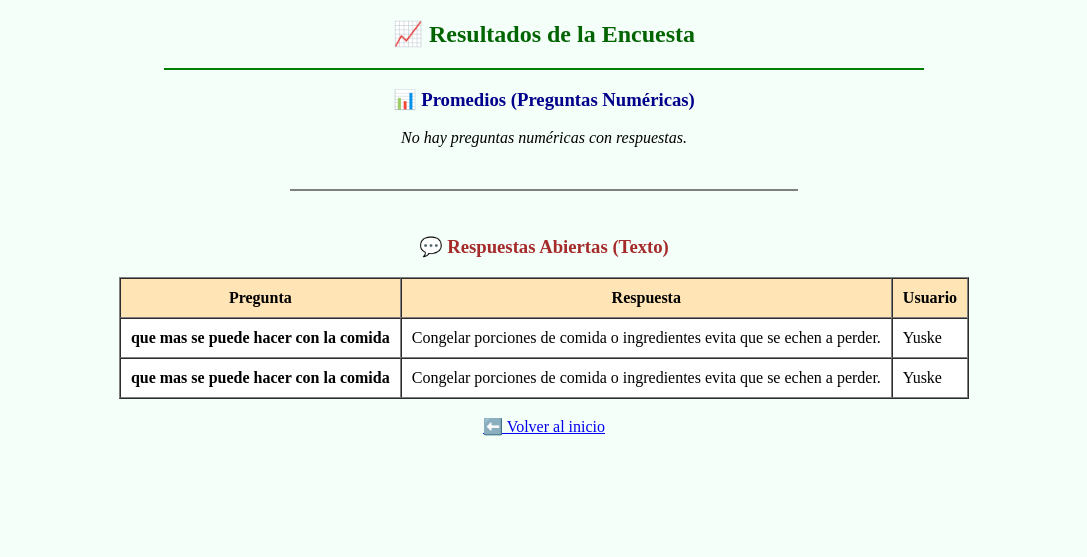
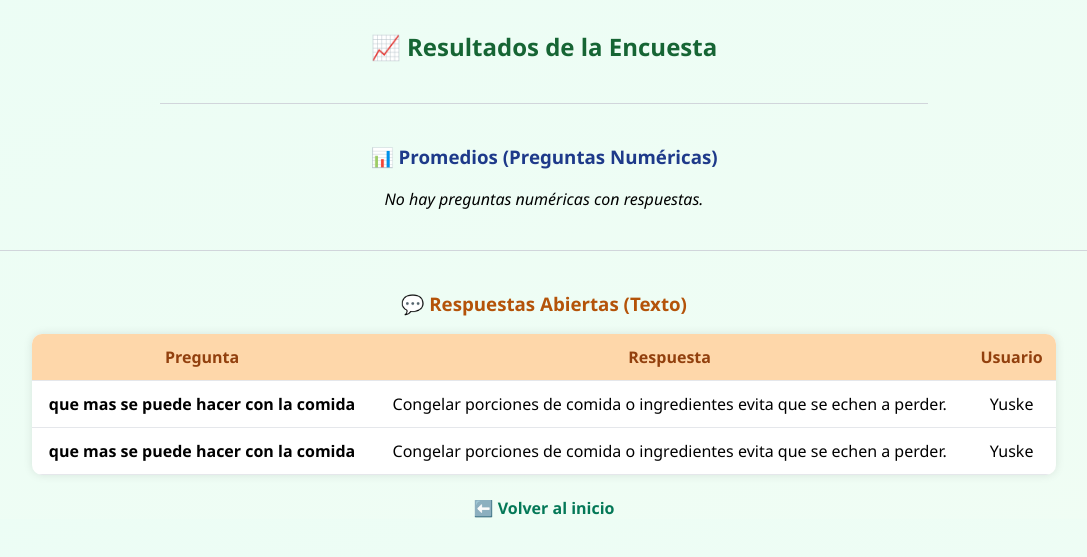
Before and after one commit to Yuske0Urameshi/Encuesta, a Flask app: page /resultados/1 in a window 1280 px wide. Shown: the top 557 px of the page, without its empty margins (96-1183 px from the left). Run offline with Flask 3, Linux system fonts and the light colour scheme; data comes from the database, SQL or seed files in the repository.

Commit message:
Update resultados.html

```diff
--- a/templates/resultados.html
+++ b/templates/resultados.html
@@ -2,39 +2,99 @@
 <html>
 <head>
   <title>Resultados de Encuesta</title>
+  <style>
+    body {
+      font-family: "Segoe UI", Arial, sans-serif;
+      background: linear-gradient(to bottom right, #ecfdf5, #f0fdf4);
+      margin: 0;
+      padding: 0;
+    }
+    h2 {
+      color: #166534;
+      margin-top: 30px;
+    }
+    h3 {
+      margin-top: 30px;
+    }
+    table {
+      border-collapse: collapse;
+      width: 80%;
+      background-color: white;
+      border-radius: 10px;
+      overflow: hidden;
+      box-shadow: 0 0 10px rgba(0,0,0,0.1);
+    }
+    th, td {
+      padding: 12px;
+      border-bottom: 1px solid #e5e7eb;
+      text-align: center;
+    }
+    th {
+      font-weight: bold;
+    }
+    tr:hover {
+      background-color: #f9fafb;
+    }
+    .promedios th {
+      background-color: #a7f3d0;
+      color: #065f46;
+    }
+    .textos th {
+      background-color: #fed7aa;
+      color: #92400e;
+    }
+    a {
+      text-decoration: none;
+      color: #047857;
+      font-weight: bold;
+    }
+    a:hover {
+      text-decoration: underline;
+      color: #065f46;
+    }
+    hr {
+      border: 0;
+      height: 1px;
+      background-color: #d1d5db;
+      margin: 40px 0;
+    }
+    p {
+      font-style: italic;
+    }
+  </style>
 </head>
-<body bgcolor="#f5fffa">
+<body>
 
 <center>
-  <h2 style="color:darkgreen;">📈 Resultados de la Encuesta</h2>
+  <h2>📈 Resultados de la Encuesta</h2>
   <hr width="60%" color="green">
 
   <!-- Promedios de preguntas numéricas -->
-  <h3 style="color:darkblue;">📊 Promedios (Preguntas Numéricas)</h3>
+  <h3 style="color:#1e3a8a;">📊 Promedios (Preguntas Numéricas)</h3>
   {% if promedios %}
-    <table border="1" cellpadding="10" cellspacing="0" bgcolor="white">
-      <tr bgcolor="#c8f7c5">
+    <table class="promedios">
+      <tr>
         <th>Pregunta</th>
         <th>Promedio</th>
       </tr>
       {% for d in promedios %}
-        <tr align="center">
+        <tr>
           <td>{{ d[0] }}</td>
           <td>{{ "%.2f"|format(d[1]) if d[1] else "Sin respuestas" }}</td>
         </tr>
       {% endfor %}
     </table>
   {% else %}
-    <p><i>No hay preguntas numéricas con respuestas.</i></p>
+    <p>No hay preguntas numéricas con respuestas.</p>
   {% endif %}
 
-  <br><hr width="40%" color="gray"><br>
+  <hr>
 
   <!-- Respuestas textuales -->
-  <h3 style="color:brown;">💬 Respuestas Abiertas (Texto)</h3>
+  <h3 style="color:#b45309;">💬 Respuestas Abiertas (Texto)</h3>
   {% if textos %}
-    <table border="1" cellpadding="10" cellspacing="0" bgcolor="white">
-      <tr bgcolor="#ffe4b5">
+    <table class="textos">
+      <tr>
         <th>Pregunta</th>
         <th>Respuesta</th>
         <th>Usuario</th>
@@ -48,7 +108,7 @@
       {% endfor %}
     </table>
   {% else %}
-    <p><i>No hay respuestas textuales registradas.</i></p>
+    <p>No hay respuestas textuales registradas.</p>
   {% endif %}
 
   <br><a href="/">⬅️ Volver al inicio</a>
```
